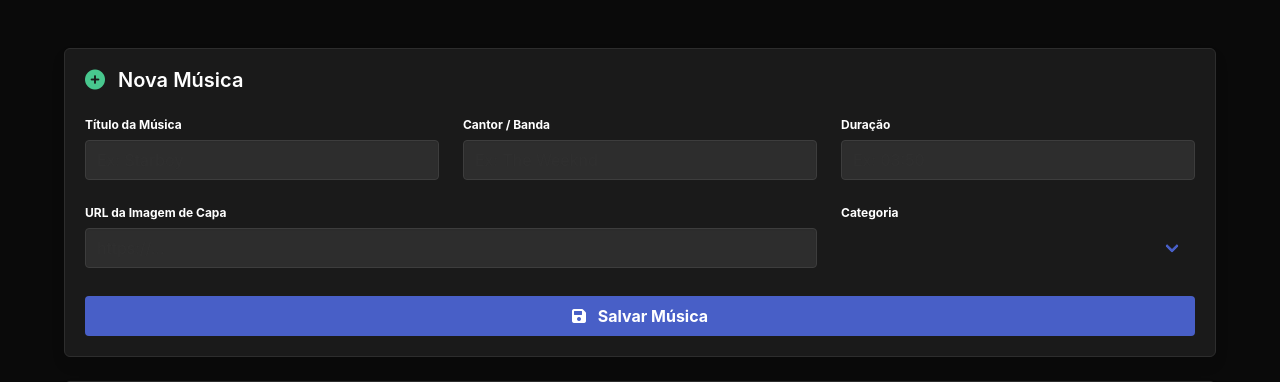
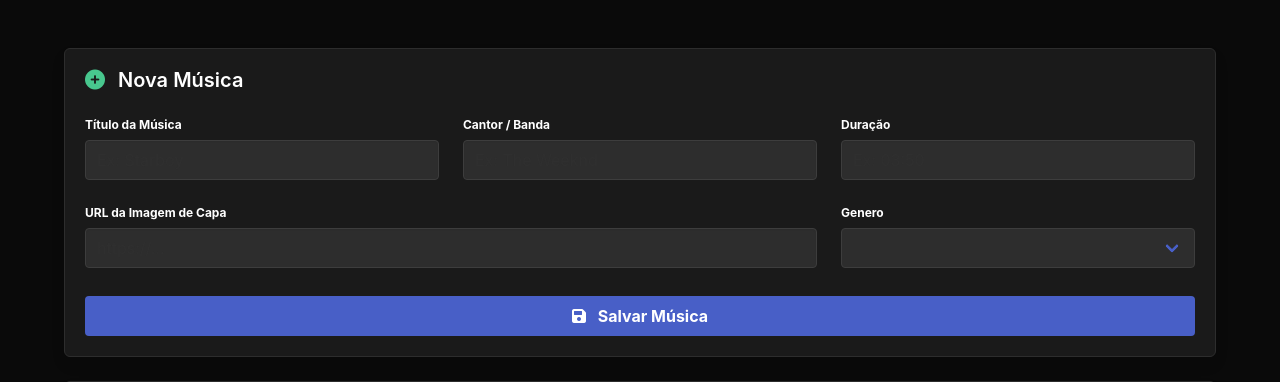
Before and after one commit to Ana-Machioni/moontube, a Python web app: template templates/administracao.html in a window 1280 px wide. Shown: the part 100-482 px from the top of the page. Run offline with Jinja, Linux system fonts and the light colour scheme; the template is opened without the code that fills it, so the values that code supplies are empty.

Commit message:
add: ajustando o adicionar musica, genero e adicionando a musica ao admin

```diff
--- a/model/genero.py
+++ b/model/genero.py
@@ -3,7 +3,7 @@ from database.conexao import conectar
 def recuperar_generos():
     conexao, cursor = conectar()
 
-    cursor.execute("SELECT codigo, cantor, duracao, nome, url_imagem, nome_genero FROM musica;")
+    cursor.execute("SELECT * FROM Genero;")
 
     #rec os dados
     generos =  cursor.fetchall()
--- a/model/musica.py
+++ b/model/musica.py
@@ -7,7 +7,7 @@ def recuperar_musicas():
     conexao, cursor = conectar()
 
     #Executando a consultando
-    cursor.execute("SELECT codigo, cantor, duracao, nome, url_imagem, nome_genero FROM musica;")
+    cursor.execute("SELECT codigo, cantor, nome,  duracao,  url_imagem, nome_genero FROM musica;")
 
     #rec os dados
     musicas =  cursor.fetchall()
--- a/templates/administracao.html
+++ b/templates/administracao.html
@@ -88,14 +88,18 @@
                     </div>
                     <div class="column is-4">
                         <div class="field">
-                            <label class="label is-small">Categoria</label>
+                            <label class="label is-small">Genero</label>
                             <div class="control is-expanded">
                                 <div class="select is-fullwidth">
-                                    {% for genero in generos %}
-                                    <select>
-                                        <option value="{{genero.nome}}">{{genero.nome}}</option>
+
+                                    <!-- caixinha de escolha -->
+                                    <select name="genero_nome">
+                                        {% for genero in generos %}
+                                        <!--  pega cada genero e repete -->
+                                        <option value="{{genero.NOME}}">{{genero.NOME}}</option>
+                                        {% endfor %}
                                     </select>
-                                    {% endfor %}
+
                                 </div>
                             </div>
                         </div>
```
Also changed, not shown: app.py (+8 -4 lines).
